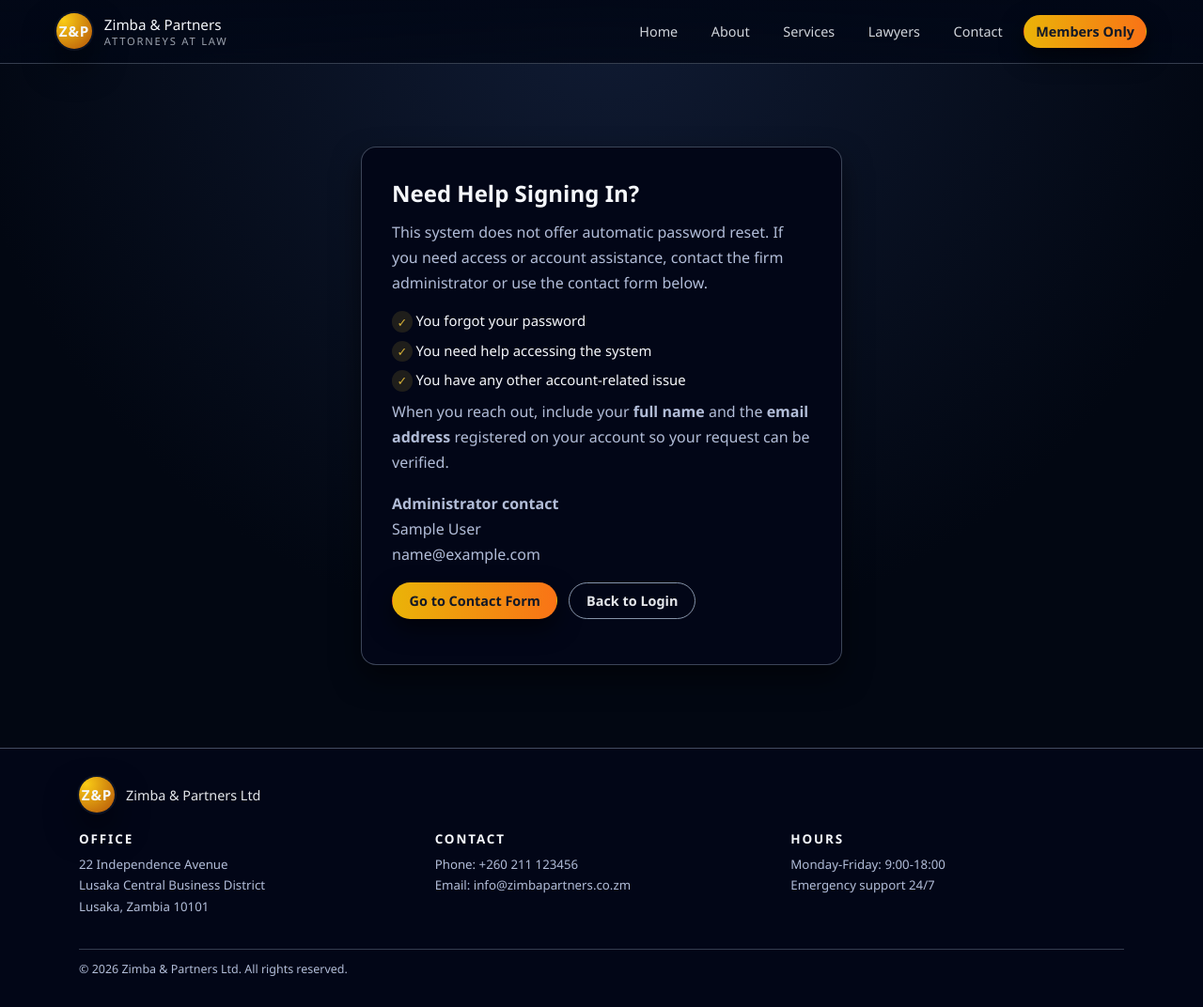
After one commit to stevenmsalu/law-firm-website-dbms, a PHP site: page /law-firm-website-dbms/auth/help.php in a window 1280 px wide. The commit adds this page. Shown: the whole page at 94% size. Run offline with PHP 8.4, Linux system fonts and the light colour scheme; tables that the repository leaves empty hold one stand-in row (values such as "Sample post").

Commit message:
added help page

```diff
--- a/assets/css/style.css
+++ b/assets/css/style.css
@@ -863,6 +863,10 @@ select:focus {
   padding: 2rem;
 }
 
+.login-card.help-card {
+  max-width: 32rem;
+}
+
 body:has(.login-main) {
   min-height: 100vh;
 }
--- /dev/null
+++ b/auth/help.php
@@ -0,0 +1,68 @@
+<?php
+
+declare(strict_types=1);
+
+require_once __DIR__ . '/../config/app.php';
+
+$pdo = require __DIR__ . '/../database/connection.php';
+
+$stmt = $pdo->query(
+    "SELECT name, email
+     FROM users
+     WHERE role = 'admin'
+     LIMIT 1"
+);
+$admin = $stmt->fetch();
+$adminEmail = is_array($admin) ? (string) ($admin['email'] ?? '') : '';
+$adminName = is_array($admin) ? (string) ($admin['name'] ?? '') : '';
+
+$pageTitle = 'Account Help | Zimba & Partners';
+$assetPathPrefix = '../';
+$publicPathPrefix = '../public/';
+$authPathPrefix = '';
+
+include '../includes/header.php';
+?>
+<main class="login-main">
+  <section class="login-section">
+    <div class="container login-container">
+      <div class="card admin-form-card login-card help-card">
+        <h2>Need Help Signing In?</h2>
+        <p>
+          This system does not offer automatic password reset. If you need access or account assistance,
+          contact the firm administrator or use the contact form below.
+        </p>
+
+        <ul class="checklist">
+          <li>You forgot your password</li>
+          <li>You need help accessing the system</li>
+          <li>You have any other account-related issue</li>
+        </ul>
+
+        <p>
+          When you reach out, include your <strong>full name</strong> and the <strong>email address</strong>
+          registered on your account so your request can be verified.
+        </p>
+
+        <?php if ($adminEmail !== ''): ?>
+          <p>
+            <strong>Administrator contact</strong><br />
+            <?php if ($adminName !== ''): ?>
+              <?php echo htmlspecialchars($adminName, ENT_QUOTES, 'UTF-8'); ?><br />
+            <?php endif; ?>
+            <?php echo htmlspecialchars($adminEmail, ENT_QUOTES, 'UTF-8'); ?>
+          </p>
+        <?php else: ?>
+          <p>No administrator account was found in the database. Please use the contact form for assistance.</p>
+        <?php endif; ?>
+
+        <div class="admin-actions">
+          <a class="btn" href="<?php echo APP_BASE_PATH; ?>/public/contact.php#contact-form">Go to Contact Form</a>
+          <a class="btn btn-outline" href="<?php echo APP_BASE_PATH; ?>/auth/login.php">Back to Login</a>
+        </div>
+      </div>
+    </div>
+  </section>
+</main>
+
+<?php include '../includes/footer.php'; ?>
--- a/auth/login.php
+++ b/auth/login.php
@@ -105,7 +105,7 @@ include '../includes/header.php';
 
           <div class="admin-actions">
             <button type="submit" class="btn">Login</button>
-            <a class="btn btn-outline" href="<?php echo APP_BASE_PATH; ?>/public/contact.php">Need Help?</a>
+            <a class="btn btn-outline" href="<?php echo APP_BASE_PATH; ?>/auth/help.php">Need Help?</a>
           </div>
         </form>
       </div>
```
Also changed, not shown: 1 other file.
